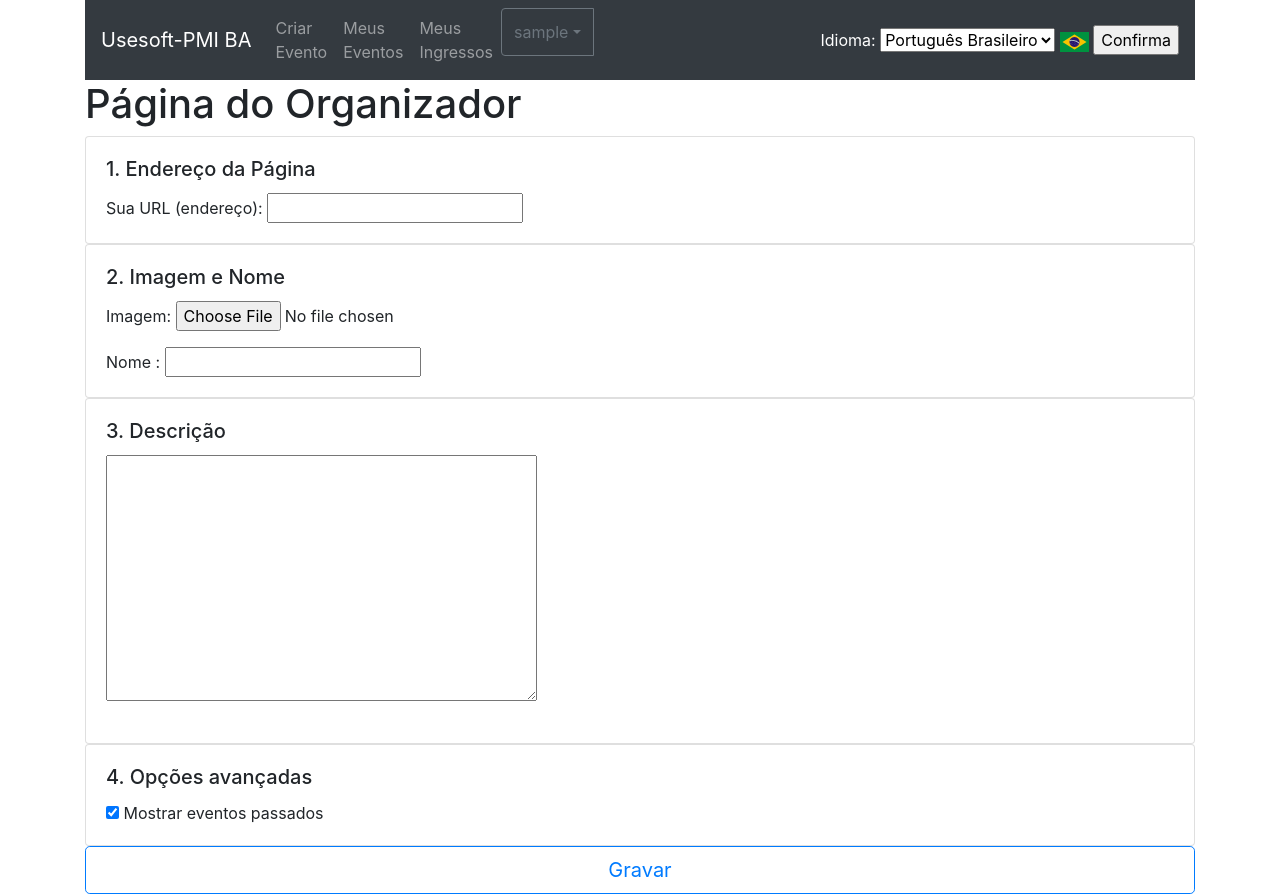
After one commit to Eduardo-Lucas/usesoft_pmiba, a Django app: page /pt-br/organizador_add in a window 1280 px wide. The commit adds this page. Run offline with Django 3.2, Linux system fonts and the light colour scheme; the visitor is signed in with stand-in values (Sample User, id 1); some libraries are stand-ins or nearby versions.

Commit message:
tela de evento & organizador

```diff
--- a/ingressos/models.py
+++ b/ingressos/models.py
@@ -2,8 +2,11 @@ from django.db import models
 from django.urls import reverse
 from django.utils.translation import gettext as _
 
+from users.models import CustomUser
+
 
 class Organizador(models.Model):
+    user = models.ForeignKey(CustomUser, on_delete=models.CASCADE, default=1)
     url = models.CharField('Sua URL (endereço', max_length=100)
     logo = models.ImageField('Imagem')
     nome = models.CharField('Nome do organizador (anfitrião)', max_length=100)
@@ -12,7 +15,37 @@ class Organizador(models.Model):
     eventos_passados = models.BooleanField('Mostrar eventos passados', default=True)
 
 
+class Categoria(models.Model):
+    nome = models.name = models.CharField(max_length=50, )
+
+    class Meta:
+        verbose_name = "Categoria"
+        verbose_name_plural = "Categorias"
+
+    def __str__(self):
+        return self.nome
+
+    def get_absolute_url(self):
+        return reverse("categoria_detail", kwargs={"pk": self.pk})
+
+
+class SubCategoria(models.Model):
+    nome = models.name = models.CharField(max_length=50, )
+
+    class Meta:
+        verbose_name = "Subcategoria"
+        verbose_name_plural = "Subcategorias"
+
+    def __str__(self):
+        return self.nome
+
+    def get_absolute_url(self):
+        return reverse("subcategoria_detail", kwargs={"pk": self.pk})
+
+
 class Evento(models.Model):
+    categoria = models.ForeignKey('Categoria', on_delete=models.CASCADE, default=1)
+    subcategoria = models.ForeignKey('SubCategoria', on_delete=models.CASCADE, null=True, blank=True)
     organizador = models.ForeignKey('Organizador', default=1, on_delete=models.CASCADE)
     PUBLICO = 'PU'
     PRIVADO = 'PR'
@@ -43,26 +76,11 @@ class Evento(models.Model):
         verbose_name = _("Evento")
         verbose_name_plural = _("Eventos")
 
-
     def __str__(self):
         return self.nome
 
     def get_absolute_url(self):
         return reverse("evento_detail", kwargs={"pk": self.pk})
-
-
-class SubEventoTipo(models.Model):
-    nome = models.name = models.CharField(max_length=50, )
-
-    class Meta:
-        verbose_name = "Tipo de SubEvento"
-        verbose_name_plural = "Tipos de SubEventos"
-
-    def __str__(self):
-        return self.nome
-
-    def get_absolute_url(self):
-        return reverse("subeventotipo_detail", kwargs={"pk": self.pk})
 
 
 class TipoIngresso(models.Model):
@@ -81,7 +99,6 @@ class TipoIngresso(models.Model):
 
 class Ingresso(models.Model):
     tipoingresso = models.ForeignKey('TipoIngresso', on_delete=models.CASCADE)
-    subeventotipo = models.ForeignKey('SubEventoTipo', on_delete=models.CASCADE)
     evento = models.ForeignKey('Evento', on_delete=models.CASCADE)
     nome = models.name = models.CharField(max_length=50, )
     preco = models.DecimalField(_("Preço"), max_digits=10, decimal_places=2)
--- a/ingressos/urls.py
+++ b/ingressos/urls.py
@@ -1,6 +1,6 @@
 from django.urls import path
 
-from ingressos.views import home, logout, login, EventoCreate
+from ingressos.views import home, logout, login, EventoCreate, OrganizadorCreate
 
 app_name = 'ingressos'
 
@@ -10,4 +10,5 @@ urlpatterns = [
     path('accounts/logout', logout, name='logout'),
 
     path('evento_add', EventoCreate.as_view(), name='evento_add'),
+    path('organizador_add', OrganizadorCreate.as_view(), name='organizador_add'),
 ]
--- a/ingressos/views.py
+++ b/ingressos/views.py
@@ -3,7 +3,7 @@ from django.contrib.messages.views import SuccessMessageMixin
 from django.shortcuts import render
 from django.views.generic import CreateView
 
-from ingressos.models import Evento
+from ingressos.models import Evento, Organizador
 
 
 def home(request):
@@ -23,3 +23,9 @@ class EventoCreate(SuccessMessageMixin, LoginRequiredMixin, CreateView):
     model = Evento
     fields = '__all__'
     template_name = 'ingressos/evento/evento_form.html'
+
+
+class OrganizadorCreate(SuccessMessageMixin, LoginRequiredMixin, CreateView):
+    model = Organizador
+    fields = '__all__'
+    template_name = 'ingressos/organizador/organizador_form.html'
--- a/templates/base.html
+++ b/templates/base.html
@@ -42,9 +42,8 @@
                           <div class="input-group-prepend">
                             <button class="btn btn-outline-secondary dropdown-toggle" type="button" data-toggle="dropdown" aria-haspopup="true" aria-expanded="false">{{user.username}}</button>
                             <div class="dropdown-menu">
-                              <a class="dropdown-item" href="#">Action</a>
-                              <a class="dropdown-item" href="#">Another action</a>
-                              <a class="dropdown-item" href="#">Something else here</a>
+                              <a class="dropdown-item" href="{% url 'ingressos:organizador_add' %}">Página do Organizador</a>
+                              <a class="dropdown-item" href="#">Minha Conta</a>
                               <div role="separator" class="dropdown-divider"></div>
                               <a class="dropdown-item" href="{% url 'ingressos:logout' %}">Sair</a>
                             </div>
--- /dev/null
+++ b/templates/ingressos/organizador/organizador_form.html
@@ -0,0 +1,77 @@
+{% extends 'base.html' %}
+
+{% block content %}
+
+    <div class="col-md-offset-2"> <!-- Header -->
+
+        {% if messages %}
+            <ul class="messages">
+                {% for message in messages %}
+                <li>{% if message.tags %} class="{{ message.tags }}"{% endif %}>{{ message }}</li>
+                {% endfor %}
+            </ul>
+        {% endif %}
+
+    </div>
+
+<div class="container" style="border:thin">
+    <h1>Página do Organizador</h1>
+</div>
+
+
+<div class="container">
+<form action="" method="post">{% csrf_token %}
+    <div class="row">
+        <div class="col-sm-12">
+            <div class="card">
+                <div class="card-body">
+                    <h5 class="card-title">1. Endereço da Página</h5>
+                    <p class="card-text">Sua URL (endereço): {{form.url}}</p>
+
+                </div>
+            </div>
+        </div>
+
+
+        <div class="col-sm-12">
+            <div class="card">
+                <div class="card-body">
+                    <h5 class="card-title">2. Imagem e Nome</h5>
+                    <p class="card-text">Imagem: {{form.logo}}</p>
+                    <p class="card-text">Nome  : {{form.nome}}</p>
+
+                </div>
+            </div>
+        </div>
+    </div>
+
+    <div class="row">
+        <div class="col-sm-12">
+            <div class="card">
+                <div class="card-body">
+                    <h5 class="card-title">3. Descrição</h5>
+                    <p>{{form.descricao}}</p>
+
+                </div>
+            </div>
+        </div>
+        <div class="col-sm-12">
+            <div class="card">
+                <div class="card-body">
+                    <h5 class="card-title">4. Opções avançadas</h5>
+                    <p class="card-text">{{form.eventos_passados}} Mostrar eventos passados</p>
+
+                </div>
+            </div>
+        </div>
+    </div>
+
+    <div>
+        <input class="btn btn-outline-primary btn-lg btn-block" type="submit" value="Gravar"/>
+    </div>
+</form>
+</div>
+
+
+
+{% endblock %}
```
Also changed, not shown: templates/ingressos/evento/evento_form.html (+7 -3 lines), usesoft_pmiba/settings.py (+22 -22 lines), ingressos/migrations/0002_auto_20181029_1125.py (added), ingressos/migrations/0003_organizador_user.py (added), ingressos/static/img/Enterprse RPA Journey.PNG (added).
